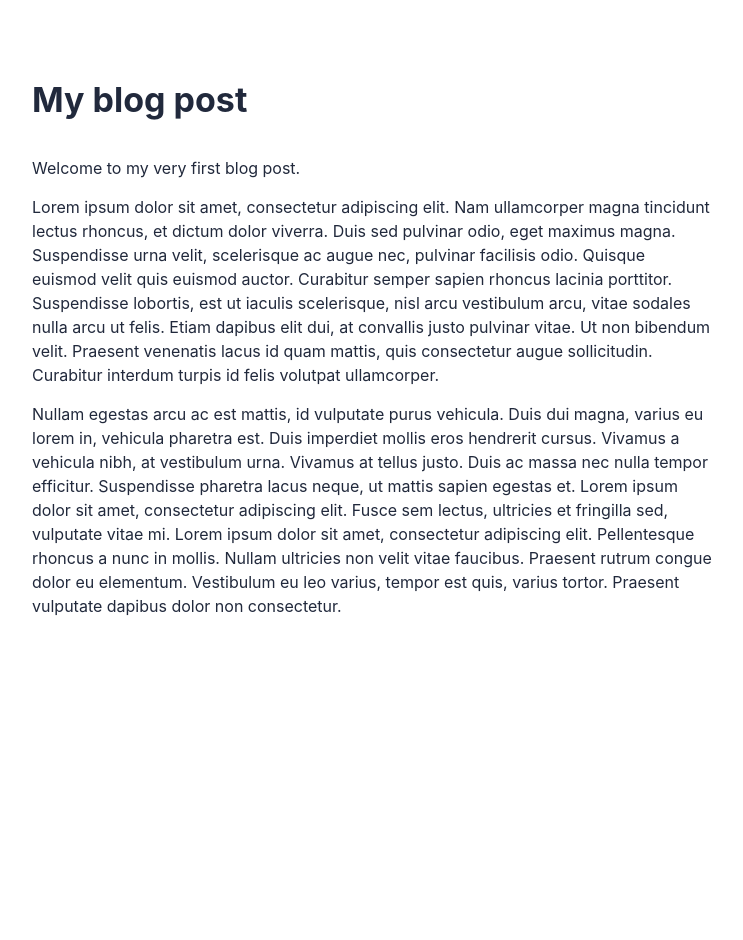
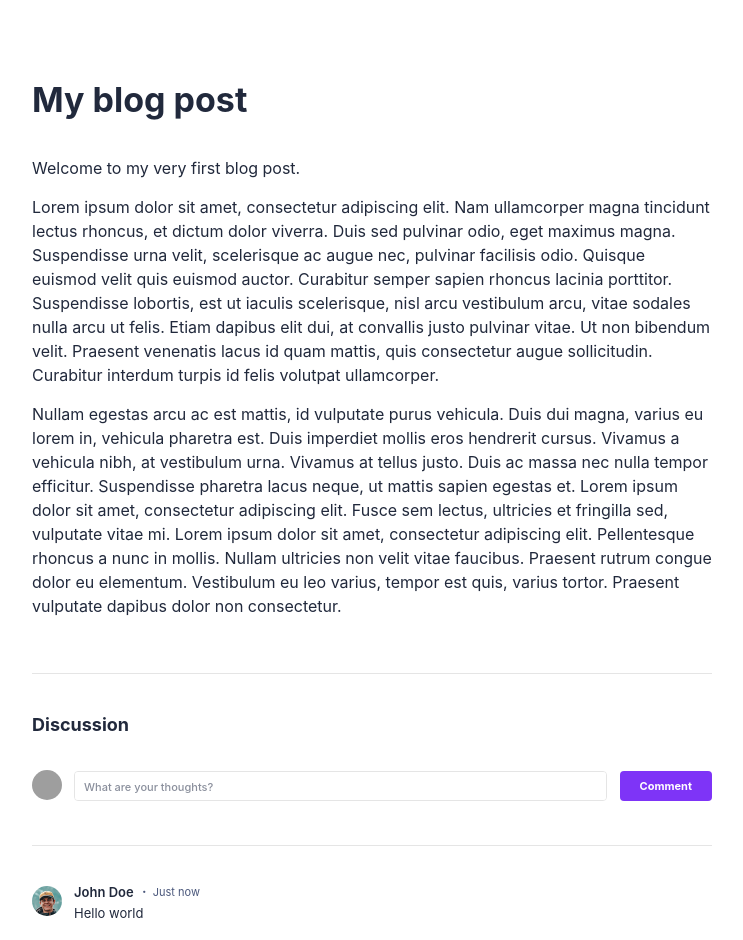
Before and after one commit to SimonBackx/cc-spook, a React (Create React App) app in the folder frontend/: page / in a window 1280 px wide. Shown: the top 940 px of the page, without its empty margins (268-1011 px from the left). Before the commit the page ends 800 px from the top, so only its background shows below. Built offline with nearby package versions, Linux system fonts and the light colour scheme; grey boxes are pictures that could not be loaded.

Commit message:
Added very basic comments section in React

```diff
--- a/frontend/src/App.js
+++ b/frontend/src/App.js
@@ -1,9 +1,12 @@
 import Post from './components/Post';
+import Comments from './components/Comments';
 
 function App() {
     return (
         <main id="page-container">
             <Post />
+            <hr className="style-hr" />
+            <Comments />
         </main>
     );
 }
--- /dev/null
+++ b/frontend/src/components/Comment.js
@@ -0,0 +1,80 @@
+function relativeTime(dateString) {
+    const date = new Date(dateString);
+    const now = new Date();
+
+    // Diff is in seconds
+    let diff = Math.round((now.getTime() - date.getTime()) / 1000);
+    if (diff < 5) {
+        return "Just now"
+    }
+
+    if (diff < 60) {
+        return `${diff} seconds ago`;
+    }
+
+    // Diff in minutes
+    diff = diff / 60;
+    if (diff < 60) {
+        if (Math.floor(diff) === 1) {
+            return `One minute ago`;
+        }
+        return `${Math.floor(diff)} minutes ago`;
+    }
+
+    // First check for yesterday
+    // (we ignore setting 'yesterday' if close to midnight and keep using minutes until 1 hour difference)
+    const yesterday = new Date(now.getFullYear(), now.getMonth(), now.getDate() - 1);
+    if (date.getFullYear() === yesterday.getFullYear() && date.getMonth() === yesterday.getMonth() && date.getDate() === yesterday.getDate()) {
+        return "Yesterday";
+    }
+
+    // Diff in hours
+    diff = diff / 60;
+    if (diff < 24) {
+        if (Math.floor(diff) === 1) {
+            return `One hour ago`;
+        }
+        return `${Math.floor(diff)} hours ago`;
+    }
+
+    // Diff in days
+    diff = diff / 24;
+    if (diff < 7) {
+        if (Math.floor(diff) === 1) {
+            // Special case, we should compare based on dates in the future instead
+            return `One day ago`;
+        }
+        return `${Math.floor(diff)} days ago`;
+    }
+
+    // Diff in weeks
+    diff = diff / 7;
+    if (Math.floor(diff) === 1) {
+        // Special case, we should compare based on dates in the future instead
+        return `One week ago`;
+    }
+    return `${Math.floor(diff)} weeks ago`;
+}
+
+function Comment(props) {
+    return (
+        <article className="comment">
+            <figure className="avatar">
+                <img src={props.comment.user.avatar} width="60" height="60" alt="Avatar" />
+            </figure>
+            <main>
+                <header>
+                    <h3>{props.comment.user.name}</h3>
+                    <time>{relativeTime(props.comment.created_at)}</time>
+                </header>
+                <p>{props.comment.message}</p>
+                <footer>
+                    <button type="button" className="button secundary" data-button-upvote><span className="icon arrow-up"></span><span>Upvote ({props.comment.votes})</span></button>
+                    <button type="button" className="button secundary" data-button-reply>Reply</button>
+                </footer>
+            </main>
+        </article>
+    );
+}
+
+export default Comment;
--- /dev/null
+++ b/frontend/src/components/Comments.js
@@ -0,0 +1,54 @@
+import React from 'react';
+import Comment from './Comment';
+
+class Comments extends React.Component {
+    constructor(props) {
+        super(props);
+        this.state = {
+            comments: [
+                // Simple comment without networking for now
+                {
+                    created_at: new Date().toISOString(),
+                    message: "Hello world",
+                    user: {
+                        avatar: "/images/avatar1.jpg",
+                        name: "John Doe",
+                        id: 1
+                    },
+                    id: 1,
+                    user_id: 1
+                }
+            ]
+        };
+    }
+
+    render() {
+        return (
+            <section id="comments">
+                <h2>Discussion</h2>
+                <form id="comment-form">
+                    <figure className="avatar">
+                        <img src="/images/avatar.jpg" width="60" height="60" alt="Avatar" id="current-avatar" />
+                    </figure>
+                    <textarea id="comment-message" name="message" placeholder="What are your thoughts?"></textarea>
+                    <button type="submit" className="button primary">Comment</button>
+                </form>
+
+                <hr className="style-hr" />
+
+                <div id="comments-box">
+                    {
+                        this.state.comments.length === 0 && (
+                            <div id="warning">
+                                <p>No comments yet.</p>
+                            </div>
+                        )
+                    }
+                    { this.state.comments.map(comment => <Comment comment={comment} key={comment.id} />) }
+                </div>
+            </section>
+        );
+    }
+  }
+
+export default Comments;
```
